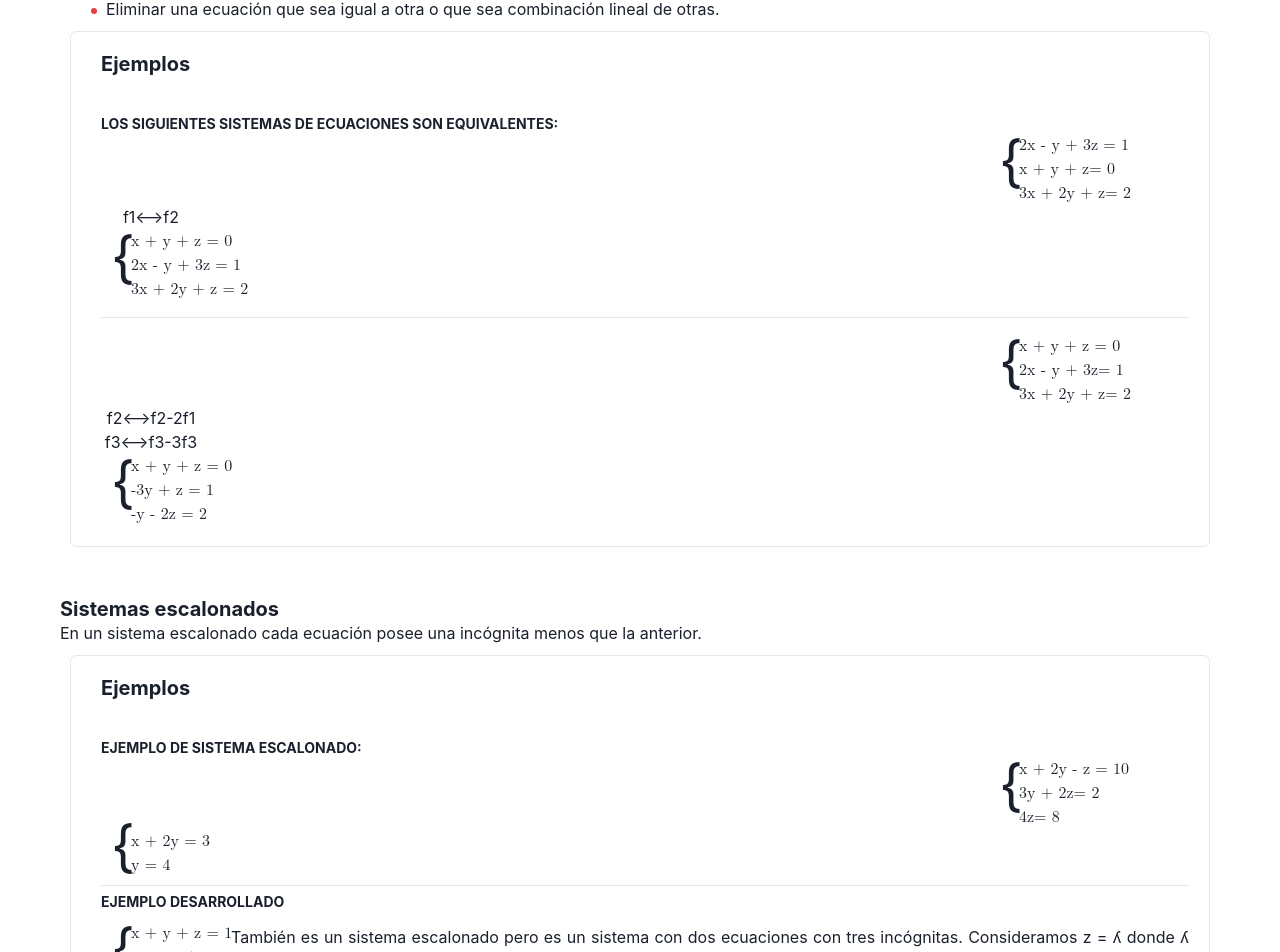
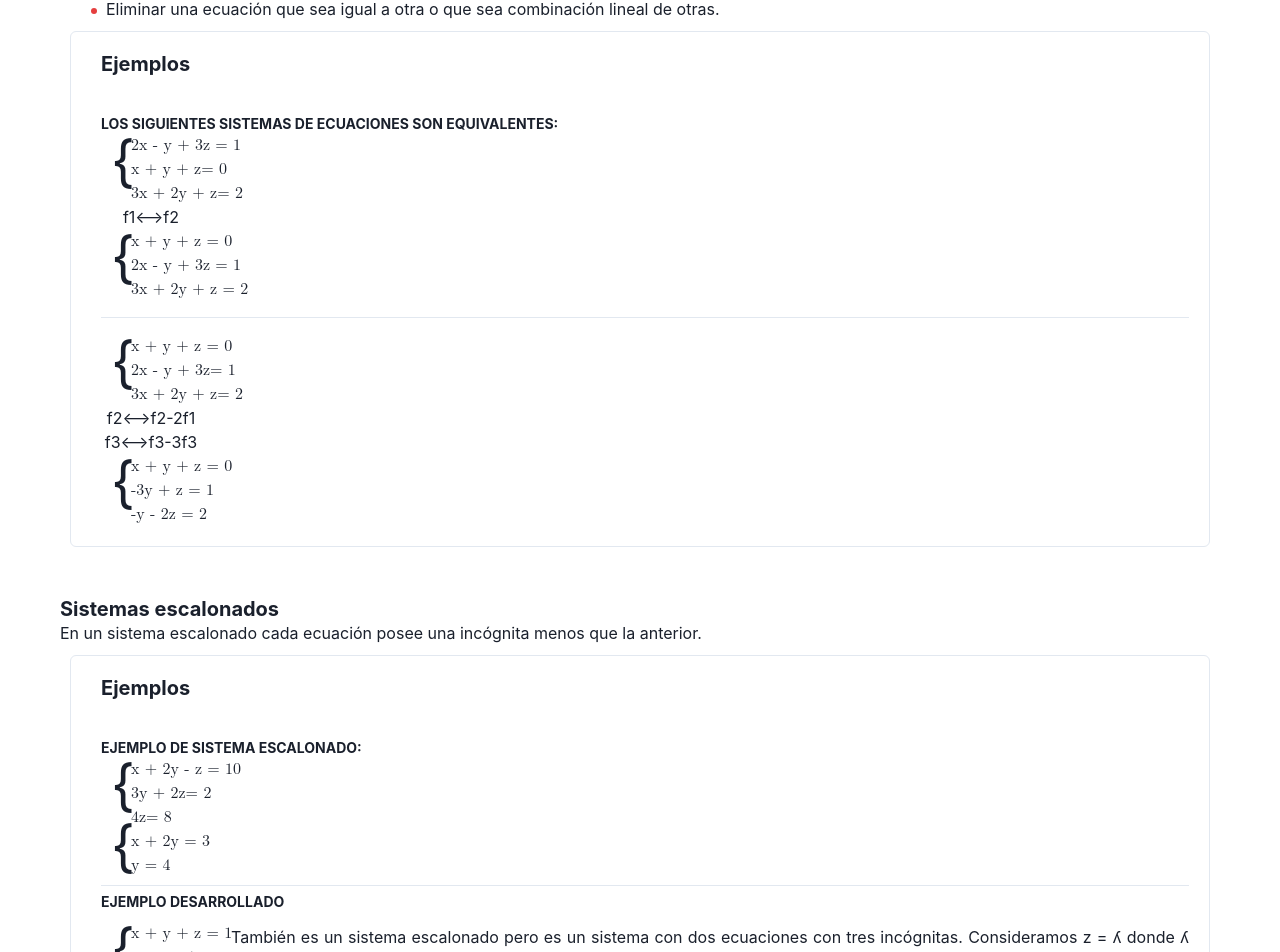
Before and after one commit to AJTB17/cronometro, a React (Create React App) app: page / in a window 1280 px wide. Shown: the part 2298-3250 px from the top of the page. Built offline with nearby package versions, Linux system fonts and the light colour scheme.

Commit message:
proyect-finish

```diff
--- a/src/components/ToSE/SEquivalent.jsx
+++ b/src/components/ToSE/SEquivalent.jsx
@@ -55,7 +55,7 @@ const SEquivalent = () => {
               <Box>
                 <Grid
                   m="auto"
-                  mr={0}
+                  ml={0}
                   w="200px"
                   gridAutoFlow="row dense"
                   gridTemplateColumns="20px 130px"
@@ -95,7 +95,7 @@ const SEquivalent = () => {
             <Box>
               <Grid
                 m="auto"
-                mr={0}
+                ml={0}
                 w="200px"
                 gridAutoFlow="row dense"
                 gridTemplateColumns="20px 130px"
--- a/src/components/ToSE/SStaggered.jsx
+++ b/src/components/ToSE/SStaggered.jsx
@@ -32,7 +32,7 @@ const SStaggered = () => {
               <Box>
                 <Grid
                   m="auto"
-                  mr={0}
+                  ml={0}
                   w="200px"
                   gridAutoFlow="row dense"
                   gridTemplateColumns="20px 130px"
@@ -77,7 +77,7 @@ const SStaggered = () => {
               <Flex justifyContent="center" alignItems="center">
                 <Grid
                   m="auto"
-                  mr={0}
+                  ml={0}
                   w="130px"
                   gridAutoFlow="row dense"
                   gridTemplateColumns="20px 130px"
```
